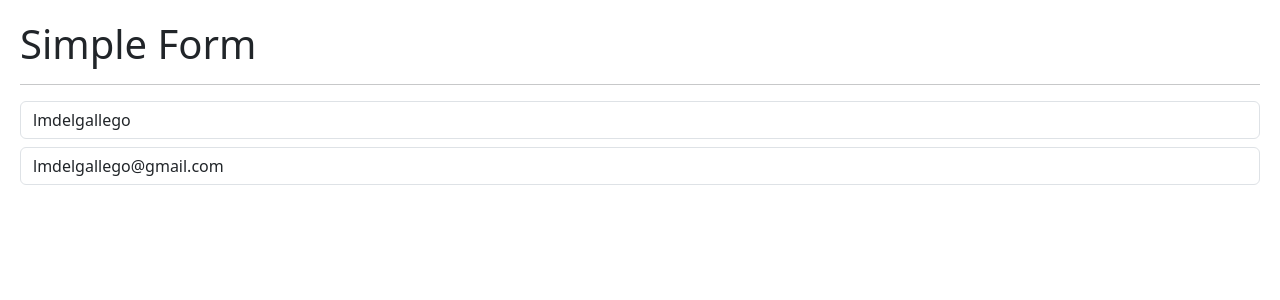
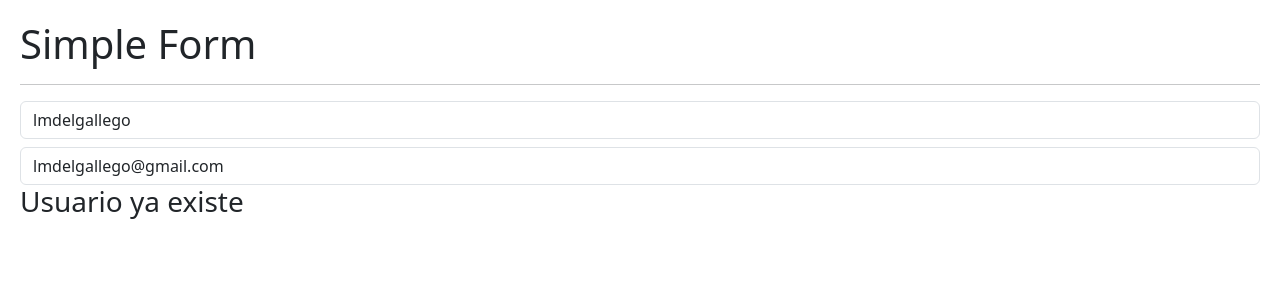
Before and after one commit to lmdelgallego/05-hook-app, a React (Vite) app: page / in a window 1280 px wide. Shown: the top 300 px of the page. Built offline with nearby package versions, Linux system fonts and the light colour scheme.

Commit message:
✨feature: useEffect unmount - Cleanup

```diff
--- /dev/null
+++ b/src/02-useEffect/Message.jsx
@@ -0,0 +1,19 @@
+import { useEffect } from "react"
+
+export const Message = () => {
+
+  useEffect(() => {
+    console.log('Componente montado');
+
+    return () => {
+      console.log('Componente desmontado');
+    }
+  }, [])
+
+
+  return (
+    <>
+      <h3>Usuario ya existe</h3>
+    </>
+  )
+}
--- a/src/02-useEffect/SimpleForm.jsx
+++ b/src/02-useEffect/SimpleForm.jsx
@@ -1,4 +1,5 @@
 import { useEffect, useState } from "react"
+import { Message } from "./Message"
 
 export const SimpleForm = () => {
 
@@ -18,15 +19,15 @@
   }
 
   useEffect(() => {
-    console.log('useEffect called!!!');
+    // console.log('useEffect called!!!');
   }, [])
 
   useEffect(() => {
-    console.log('useEffect called when formState change!!!');
+    // console.log('useEffect called when formState change!!!');
   }, [formState])
 
   useEffect(() => {
-    console.log('useEffect called when email change!!!');
+    // console.log('useEffect called when email change!!!');
   }, [email])
 
 
@@ -36,6 +37,7 @@
       <hr />
       <input type="text" className="form-control mb-2" placeholder="Username" name='username' value={username} onChange={onInputChange}/>
       <input type="email" className="form-control" placeholder="luismi@google.com" name='email' value={email} onChange={onInputChange}/>
+      { username === 'lmdelgallego' && <Message />}
     </>
   )
 }
```
